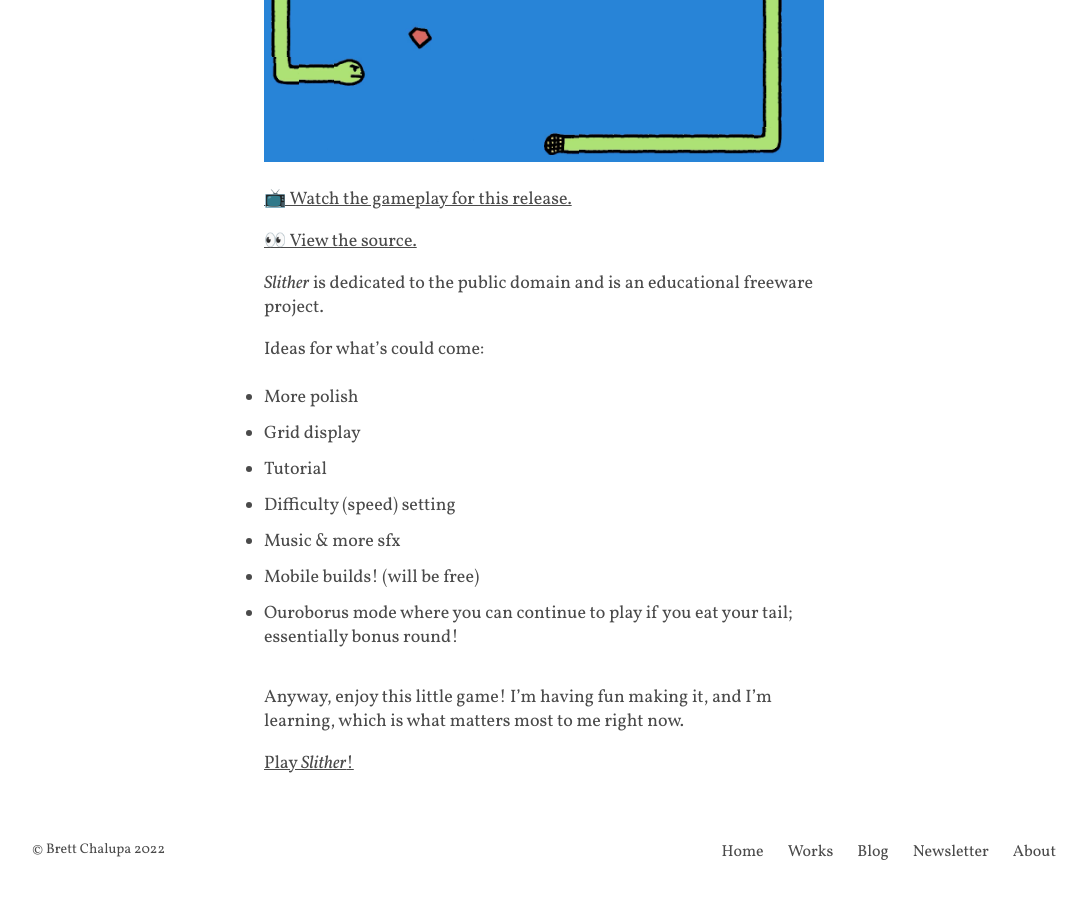
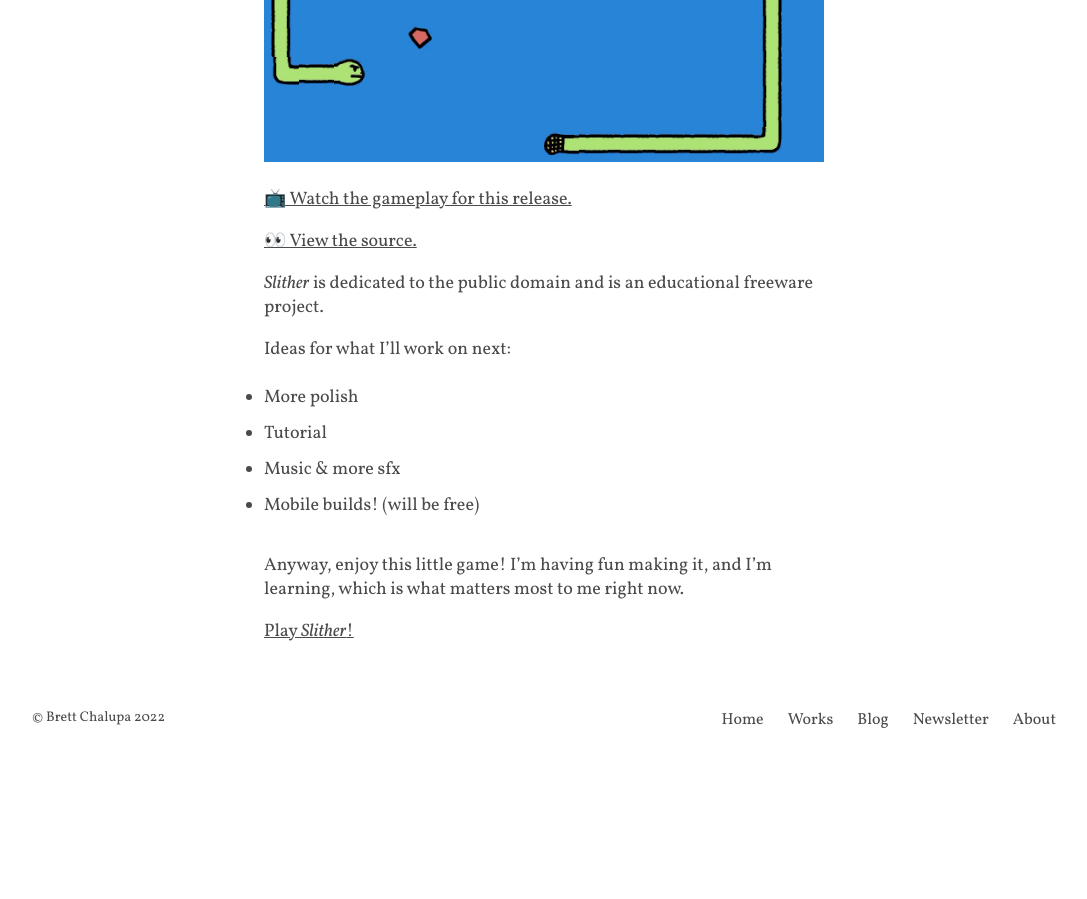
Before and after one commit to brettchalupa/brettchalupa.github.io, a Jekyll site: the page built from _posts/2023-01-17-introducing-slither.md, in a window 1280 px wide and 900 px high, scrolled down 1079 px. Shown: the whole window, without its empty margins (96-1183 px from the left). Built offline with Jekyll 4.4.1, drawn with Linux system fonts in a browser that asks for light colours; after the commit the page ends 1847 px from its top, so only the background shows below that.

Commit message:
blog: revise slither intro post

```diff
--- a/_posts/2023-01-17-introducing-slither.md
+++ b/_posts/2023-01-17-introducing-slither.md
@@ -22,15 +22,12 @@ This v0.1 release is my progress so far—just a basic Snake game with custom gr
 
 _Slither_ is dedicated to the public domain and is an educational freeware project.
 
-Ideas for what's could come:
+Ideas for what I'll work on next:
 
 - More polish
-- Grid display
 - Tutorial
-- Difficulty (speed) setting
 - Music & more sfx
 - Mobile builds! (will be free)
-- Ouroborus mode where you can continue to play if you eat your tail; essentially bonus round!
 
 Anyway, enjoy this little game! I'm having fun making it, and I'm learning, which is what matters most to me right now.
 
```
